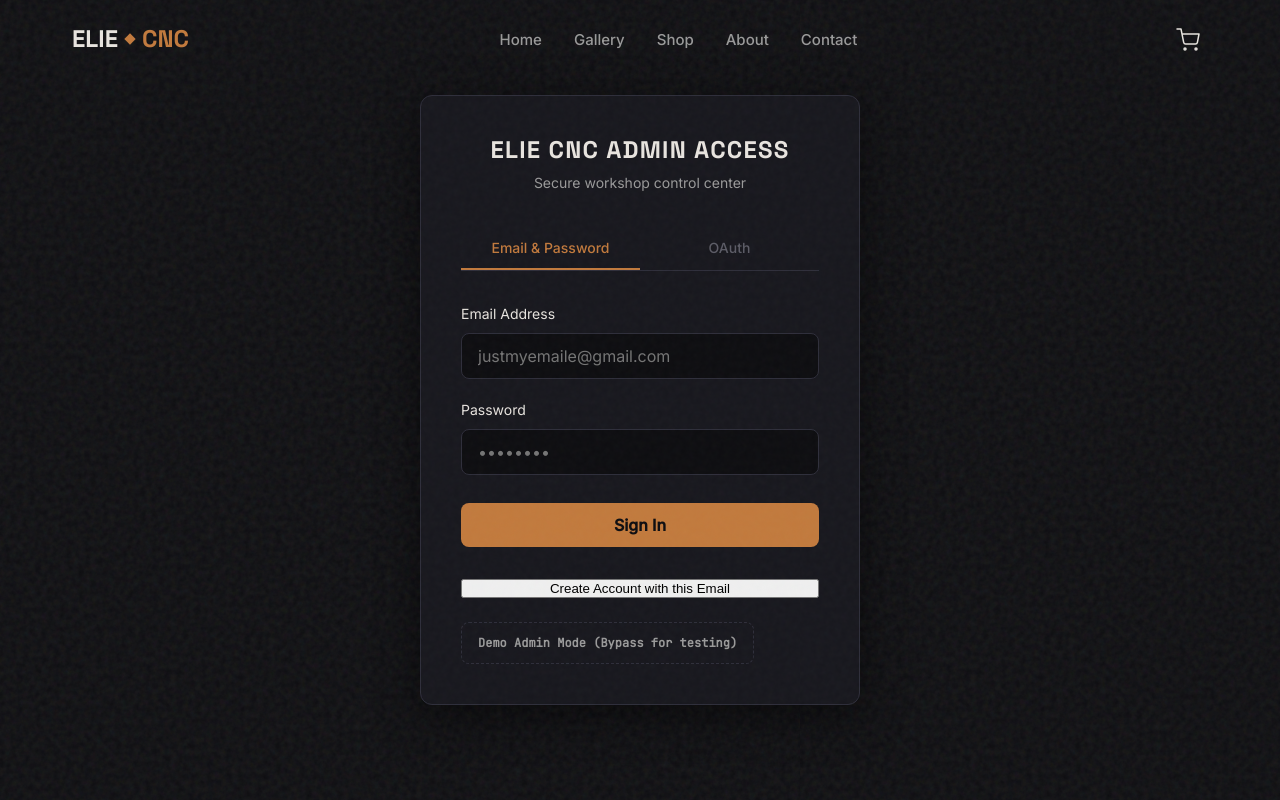
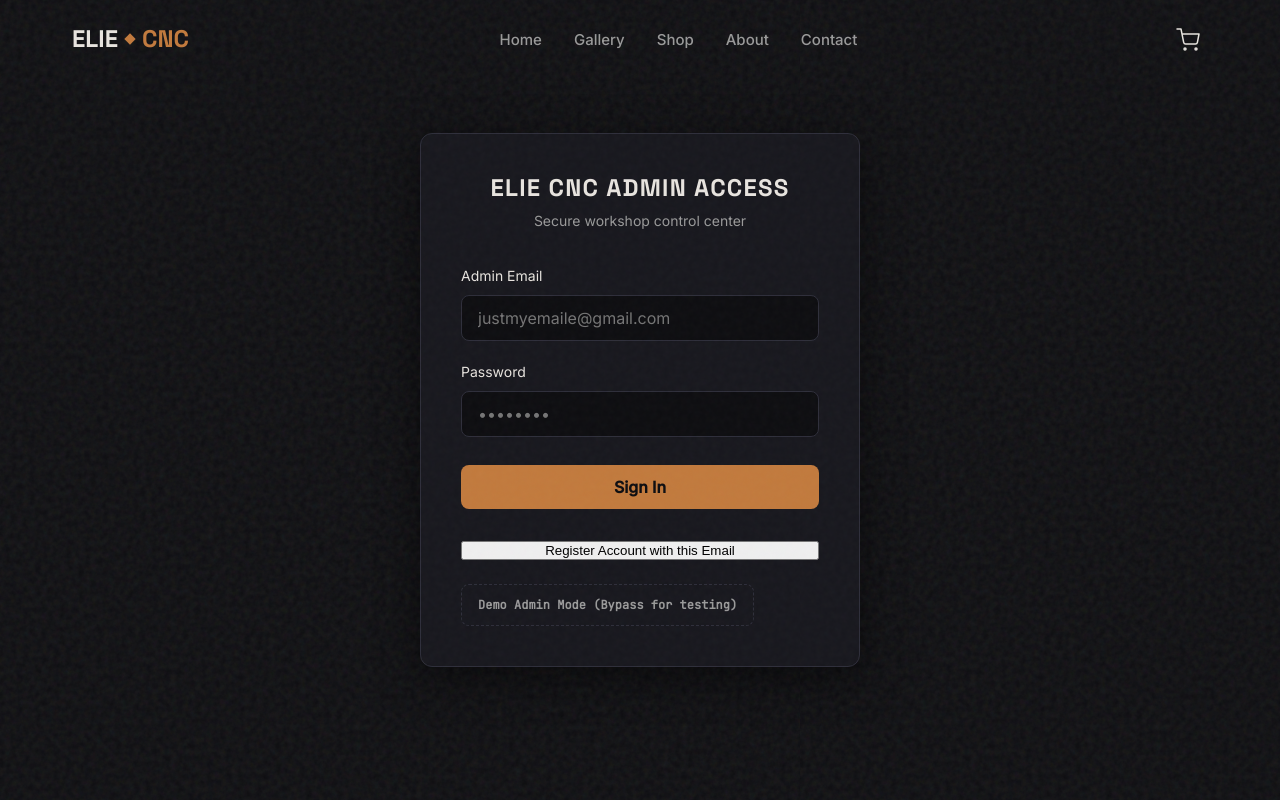
Before and after one commit to akaPaT0/elie-cnc, a Next.js app: page /admin/login in a window 1280 px wide. Shown: the top 800 px of the page. Built offline with nearby package versions, Linux system fonts and the light colour scheme.

Commit message:
Streamline Admin Login form to pure Admin Email & Password sign-in

```diff
--- a/src/app/admin/login/page.tsx
+++ b/src/app/admin/login/page.tsx
@@ -11,7 +11,6 @@ function AdminLoginForm() {
   const redirectTo = searchParams.get('redirectTo') || '/admin';
   const urlError = searchParams.get('error');
 
-  const [activeTab, setActiveTab] = useState<'email' | 'oauth'>('email');
   const [email, setEmail] = useState('');
   const [password, setPassword] = useState('');
   const [error, setError] = useState<string | null>(urlError);
@@ -32,15 +31,13 @@ function AdminLoginForm() {
 
     const supabase = createClient();
 
-    // If Supabase environment variables aren't configured yet
     if (!supabase) {
-      await new Promise((resolve) => setTimeout(resolve, 400));
+      await new Promise((resolve) => setTimeout(resolve, 300));
       router.push(redirectTo);
       setIsLoading(false);
       return;
     }
 
-    // Call real Supabase Auth
     const { data, error: authError } = await supabase.auth.signInWithPassword({
       email,
       password,
@@ -48,7 +45,7 @@ function AdminLoginForm() {
 
     if (authError) {
       setIsLoading(false);
-      setError(authError.message || 'Invalid login credentials.');
+      setError(authError.message || 'Invalid email or password.');
       return;
     }
 
@@ -56,13 +53,13 @@ function AdminLoginForm() {
       router.push(redirectTo);
     } else {
       setIsLoading(false);
-      setError('Could not establish session.');
+      setError('Could not establish admin session.');
     }
   };
 
   const handleSignUp = async () => {
     if (!email || !password) {
-      setError('Please enter your email and password to register your admin account.');
+      setError('Please enter your email and password to register.');
       return;
     }
 
@@ -89,34 +86,10 @@ function AdminLoginForm() {
     }
 
     if (data.session) {
-      setMessage('Account created successfully! Logging you in...');
-      setTimeout(() => router.push(redirectTo), 1000);
+      setMessage('Admin account created! Redirecting...');
+      setTimeout(() => router.push(redirectTo), 800);
     } else if (data.user) {
-      setMessage('Registration successful! Please check your email to confirm sign-up, or log in if confirmation is disabled.');
-    }
-  };
-
-  const handleOAuthLogin = async (provider: 'github' | 'google') => {
-    setIsLoading(true);
-    setError(null);
-
-    const supabase = createClient();
-    if (!supabase) {
-      setError(`Supabase client is not configured in .env.local yet.`);
-      setIsLoading(false);
-      return;
-    }
-
-    const { error: oauthError } = await supabase.auth.signInWithOAuth({
-      provider,
-      options: {
-        redirectTo: `${window.location.origin}/admin`,
-      },
-    });
-
-    if (oauthError) {
-      setError(oauthError.message);
-      setIsLoading(false);
+      setMessage('Registration successful! Please check your email to confirm sign-up, or sign in.');
     }
   };
 
@@ -133,30 +106,22 @@ function AdminLoginForm() {
         </div>
 
         {error && <div className={styles.errorBanner}>{error}</div>}
-        {message && <div className={styles.errorBanner} style={{ borderColor: 'var(--color-success)', color: 'var(--color-success)' }}>{message}</div>}
+        {message && (
+          <div
+            className={styles.errorBanner}
+            style={{
+              borderColor: 'var(--color-success, #22C55E)',
+              color: 'var(--color-success, #86EFAC)',
+            }}
+          >
+            {message}
+          </div>
+        )}
 
-        <div className={styles.tabs}>
-          <button
-            className={`${styles.tab} ${activeTab === 'email' ? styles.active : ''}`}
-            onClick={() => setActiveTab('email')}
-            type="button"
-          >
-            Email & Password
-          </button>
-          <button
-            className={`${styles.tab} ${activeTab === 'oauth' ? styles.active : ''}`}
-            onClick={() => setActiveTab('oauth')}
-            type="button"
-          >
-            OAuth
-          </button>
-        </div>
-
-        {activeTab === 'email' ? (
         <form className={styles.form} onSubmit={handleEmailLogin}>
           <div className={styles.inputGroup}>
             <label htmlFor="email" className={styles.label}>
-                Email Address
+              Admin Email
             </label>
             <input
               id="email"
@@ -197,29 +162,9 @@ function AdminLoginForm() {
             disabled={isLoading}
             style={{ width: '100%', marginTop: '0.75rem' }}
           >
-              Create Account with this Email
+            Register Account with this Email
           </button>
         </form>
-        ) : (
-          <div className={styles.form}>
-            <button
-              className={`${styles.button} ${styles.oauthButton}`}
-              onClick={() => handleOAuthLogin('github')}
-              disabled={isLoading}
-              type="button"
-            >
-              {isLoading ? <div className={`${styles.spinner} ${styles.oauthSpinner}`}></div> : 'Sign in with GitHub'}
-            </button>
-            <button
-              className={`${styles.button} ${styles.oauthButton}`}
-              onClick={() => handleOAuthLogin('google')}
-              disabled={isLoading}
-              type="button"
-            >
-              {isLoading ? <div className={`${styles.spinner} ${styles.oauthSpinner}`}></div> : 'Sign in with Google'}
-            </button>
-          </div>
-        )}
 
         <button
           className={`${styles.button} ${styles.demoButton}`}
```
Lines whose indentation alone changed are shown as unchanged.
